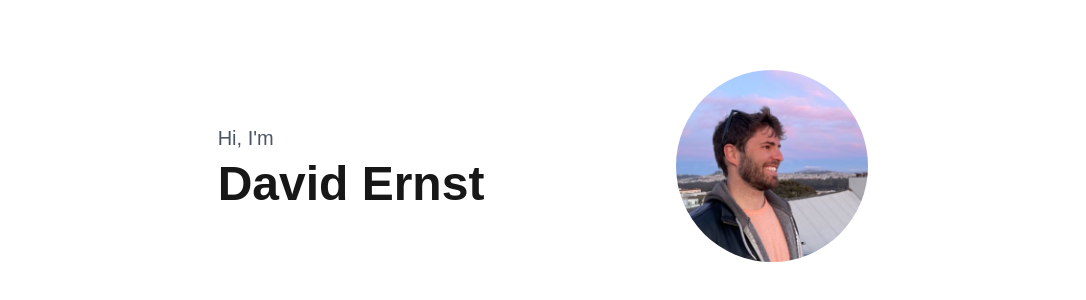
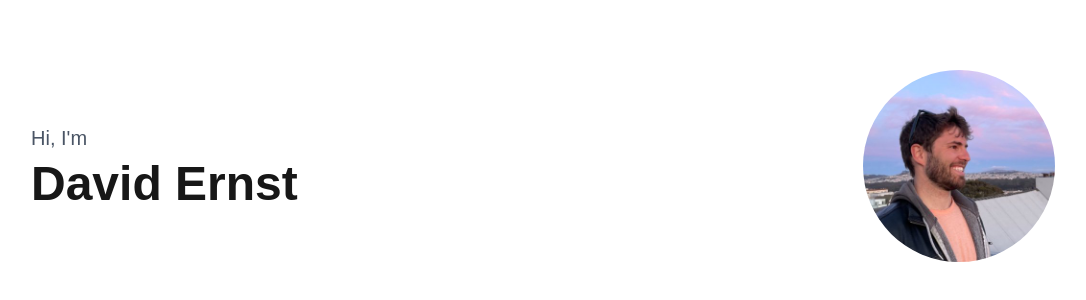
Before and after one commit to dsernst/dsernst.com-2025, a Next.js app: page / in a window 1280 px wide. Shown: the part 234-534 px from the top of the page, without its empty margins (97-1183 px from the left). Built offline with nearby package versions, Linux system fonts and the light colour scheme.

Commit message:
Smooth out responsiveness of layout

```diff
--- a/app/page.tsx
+++ b/app/page.tsx
@@ -3,7 +3,7 @@ import Image from 'next/image'
 export default function Home() {
   return (
     <div className="min-h-screen flex flex-col items-center justify-center p-8">
-      <main className="flex flex-col sm:flex-row items-center gap-8 sm:gap-48 max-w-4xl">
+      <main className="flex flex-col sm:flex-row items-center gap-8 sm:gap-0 sm:justify-between w-full max-w-5xl">
         <div className="flex flex-col items-center sm:items-start gap-2">
           <span className="text-xl text-gray-600 dark:text-gray-300">
             Hi, I&apos;m
```
